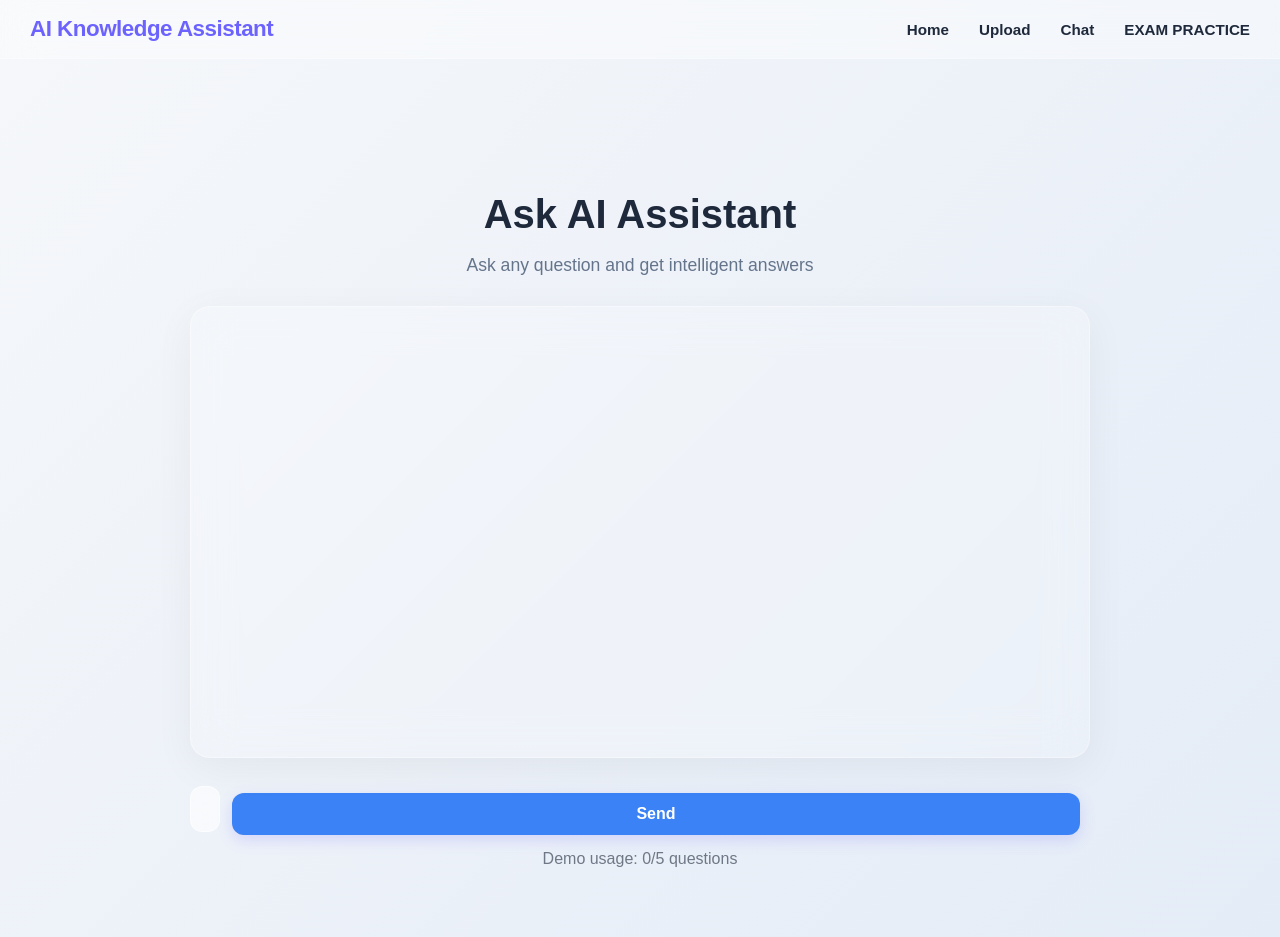
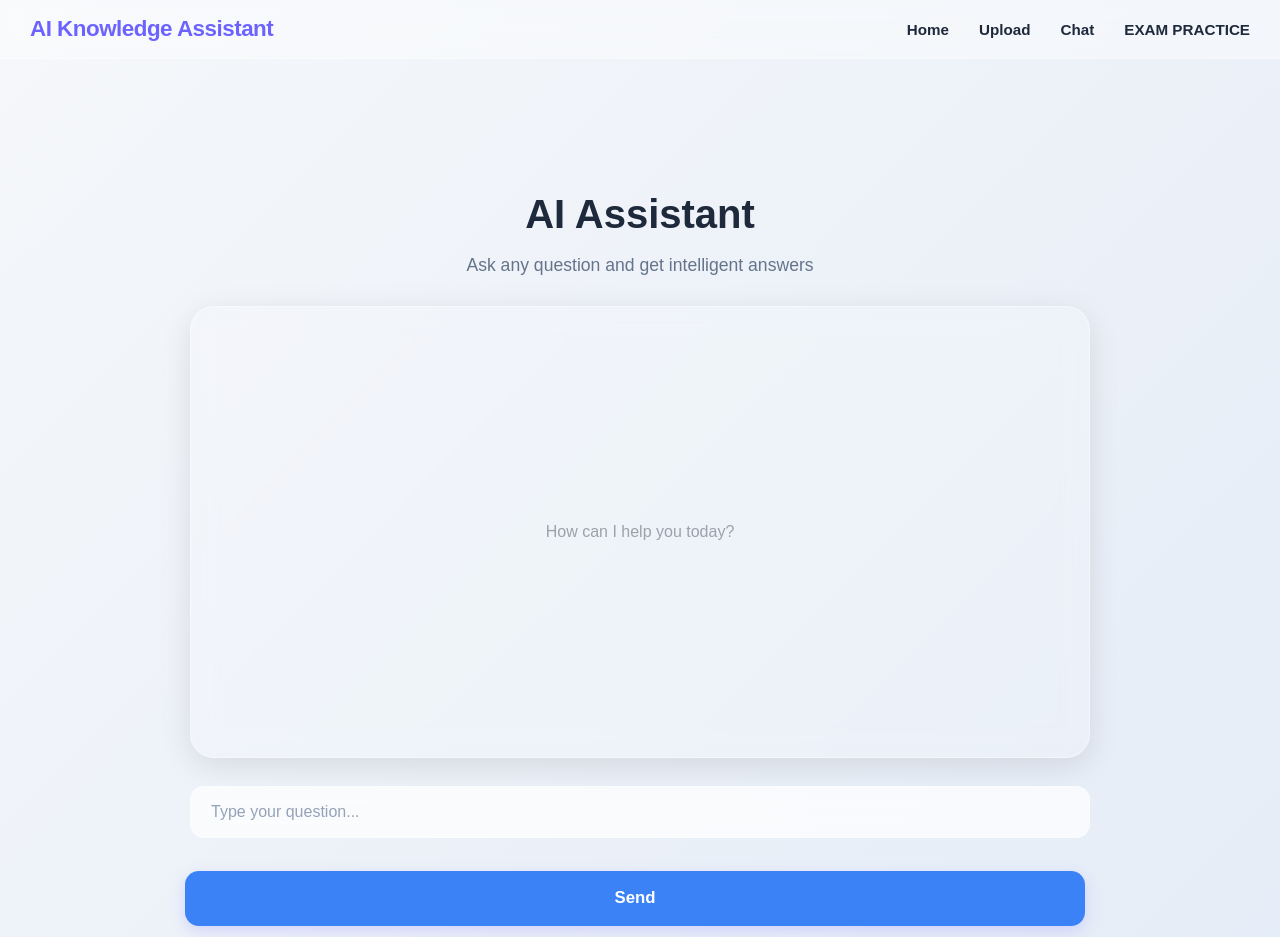
Before and after one commit to gopalthop/AI-KNOWLEDGE-ASSISSTANT-FRONTEND--GEMINI, a React (Create React App) app: page /chat in a window 1280 px wide. Shown: the top 937 px of the page. Built offline with nearby package versions, Linux system fonts and the light colour scheme.

Commit message:
ai chat desktop bug solved

```diff
--- a/src/pages/Chat/Chat.css
+++ b/src/pages/Chat/Chat.css
@@ -6,7 +6,7 @@
   background: linear-gradient(135deg, #f5f7fa, #e4ecf7);
   color: #1e293b;
   padding: clamp(20px, 4vw, 40px) clamp(15px, 3vw, 16px);
-  font-family: 'Poppins', sans-serif;
+  font-family: "Poppins", sans-serif;
 }
 
 /* ================= CENTER ================= */
@@ -102,7 +102,7 @@
   backdrop-filter: blur(10px);
   color: #1e293b;
   outline: none;
-  font-family: 'Poppins', sans-serif;
+  font-family: "Poppins", sans-serif;
   transition: all 0.25s ease;
 }
 
@@ -164,7 +164,156 @@
   .primaryBtn {
     width: 100%;
   }
-  .userMsg, .aiMsg {
+  .userMsg,
+  .aiMsg {
     max-width: 95%;
   }
 }
+/* ... keep your existing .chatPage and .chatBox styles ... */
+
+/* ================= UPDATED CHAT BOX ================= */
+.chatBox {
+  min-height: clamp(300px, 50vh, 450px);
+  max-height: 65vh;
+  overflow-y: auto;
+  margin-bottom: 20px;
+  padding: clamp(15px, 3vw, 25px);
+  display: flex;
+  flex-direction: column; /* Ensures messages stack correctly */
+
+  background: rgba(255, 255, 255, 0.15);
+  backdrop-filter: blur(12px);
+  -webkit-backdrop-filter: blur(12px);
+  border: 1px solid rgba(255, 255, 255, 0.4);
+  box-shadow: 0 8px 32px rgba(0, 0, 0, 0.1);
+  border-radius: 24px;
+}
+
+/* ================= MARKDOWN STYLING ================= */
+.aiMsg pre {
+  background: rgba(0, 0, 0, 0.05);
+  padding: 12px;
+  border-radius: 8px;
+  overflow-x: auto;
+  margin: 10px 0;
+}
+
+.aiMsg code {
+  font-family: "Fira Code", monospace;
+  font-size: 0.85rem;
+  background: rgba(108, 99, 255, 0.1);
+  padding: 2px 4px;
+  border-radius: 4px;
+}
+
+/* ================= TYPING INDICATOR ================= */
+.typing {
+  font-style: italic;
+  opacity: 0.7;
+  font-size: 0.85rem;
+  display: flex;
+  align-items: center;
+  gap: 5px;
+}
+
+.typing::after {
+  content: "...";
+  display: inline-block;
+  width: 12px;
+  animation: dot-jump 1.5s infinite;
+}
+
+@keyframes dot-jump {
+  0%,
+  20% {
+    content: ".";
+  }
+  40%,
+  60% {
+    content: "..";
+  }
+  80%,
+  100% {
+    content: "...";
+  }
+}
+
+/* ================= EMPTY STATE ================= */
+.emptyChat {
+  margin: auto;
+  opacity: 0.4;
+  text-align: center;
+}
+
+/* ================= INPUT AREA (STACKED) ================= */
+
+.chatInput {
+  display: flex;
+  flex-direction: column; /* This puts the button below the box */
+  gap: 15px; /* Space between the input and the button */
+  margin-top: 20px;
+  width: 100%;
+}
+
+.chatInput input {
+  width: 100%; /* Ensures it spans the full container */
+  padding: 16px 20px;
+  border-radius: 14px;
+  border: 1px solid rgba(255, 255, 255, 0.4);
+  background: rgba(255, 255, 255, 0.7);
+  backdrop-filter: blur(10px);
+  color: #1e293b;
+  outline: none;
+  font-family: "Poppins", sans-serif;
+  font-size: 1rem;
+  transition: all 0.25s ease;
+  box-sizing: border-box; /* Prevents padding from breaking width */
+}
+
+.chatInput input:focus {
+  background: #ffffff;
+  box-shadow: 0 4px 20px rgba(108, 99, 255, 0.15);
+  border-color: #6c63ff;
+}
+
+.primaryBtn {
+  width: 100%; /* Full width to match the input box */
+  padding: 14px;
+  min-height: 55px;
+  border-radius: 14px;
+  border: none;
+  font-weight: 600;
+  font-size: 1.05rem;
+  background: #6c63ff;
+  color: #ffffff;
+  cursor: pointer;
+  transition: all 0.3s ease;
+  box-shadow: 0 8px 20px rgba(108, 99, 255, 0.3);
+}
+
+.primaryBtn:hover {
+  transform: translateY(-2px);
+  background: #5a52e6;
+  box-shadow: 0 10px 25px rgba(108, 99, 255, 0.4);
+}
+
+.primaryBtn:active {
+  transform: translateY(0);
+}
+
+/* ================= MOBILE OPTIMIZATION ================= */
+
+@media (max-width: 650px) {
+  .chatBox {
+    max-height: 55vh; /* Gives a bit more room for the stacked input */
+  }
+
+  .userMsg,
+  .aiMsg {
+    max-width: 95%;
+  }
+
+  .pageTitle {
+    font-size: 1.6rem;
+  }
+}
--- a/src/pages/Chat/Chat.js
+++ b/src/pages/Chat/Chat.js
@@ -1,155 +1,111 @@
-import React, { useState } from "react";
+import React, { useState, useEffect, useRef } from "react";
 import axios from "axios";
 import ReactMarkdown from "react-markdown";
-import remarkGfm from "remark-gfm"; // Enables tables, strikethrough, etc.
-import { useEffect, useRef } from "react";
+import remarkGfm from "remark-gfm";
 import "./Chat.css";
 
-
-
-
-
 function Chat() {
-  // Store current question input
   const [question, setQuestion] = useState("");
-
-  // Store all chat messages (user + AI)
   const [messages, setMessages] = useState([]);
-
-  // Loading state for API request
   const [loading, setLoading] = useState(false);
-
-  // Demo usage counter (limit 5)
   const [questionCount, setQuestionCount] = useState(0);
 
-  // Function to send message to backend
+  const chatEndRef = useRef(null);
+
+  // Auto-scroll logic
+  const scrollToBottom = () => {
+    chatEndRef.current?.scrollIntoView({ behavior: "smooth" });
+  };
+
+  useEffect(() => {
+    scrollToBottom();
+  }, [messages, loading]); // Also scroll when loading state changes
+
   const sendMessage = async () => {
-    // Prevent empty messages
-    if (!question.trim()) return;
+    if (!question.trim() || loading) return;
 
-    // Demo limit check
     if (questionCount >= 5) {
-      alert("Demo limit reached. Please try later.");
+      alert("Demo limit reached.");
       return;
     }
 
-    // Increase demo counter
+    const currentQuestion = question;
+    setQuestion("");
     setQuestionCount((prev) => prev + 1);
-
-    // Add user message to chat
-    const userMsg = { type: "user", text: question };
-    setMessages((prev) => [...prev, userMsg]);
-
+    setMessages((prev) => [...prev, { type: "user", text: currentQuestion }]);
     setLoading(true);
 
-    // Save current question before clearing input
-    const currentQuestion = question;
-    setQuestion("");
-
     try {
-      // Send request to backend
       const res = await axios.post(
         `${process.env.REACT_APP_API_URL}/api/chat`,
         { question: currentQuestion }
       );
 
-      // Add AI response to chat
-      const aiMsg = {
-        type: "ai",
-        text: res.data.answer || "No response from AI.",
-      };
-
-      setMessages((prev) => [...prev, aiMsg]);
-
-    }catch (err) {
-  const errorMessage =
-    err.response?.data?.error || "Something went wrong.";
-
-  setMessages((prev) => [
-    ...prev,
-    { type: "ai", text: errorMessage },
-  ]);
-}
-    setLoading(false);
+      setMessages((prev) => [
+        ...prev,
+        { type: "ai", text: res.data.answer || "No response from AI." },
+      ]);
+    } catch (err) {
+      setMessages((prev) => [
+        ...prev,
+        { type: "ai", text: err.response?.data?.error || "Error connecting to AI." },
+      ]);
+    } finally {
+      setLoading(false);
+    }
   };
-
-  const chatEndRef = useRef(null);
-
-useEffect(() => {
-  chatEndRef.current?.scrollIntoView({ behavior: "smooth" });
-}, [messages]);
 
   return (
     <div className="chatPage">
       <section className="pageCenter">
+        <h1 className="pageTitle">AI Assistant</h1>
+        <p className="pageSubtitle">Ask any question and get intelligent answers</p>
 
-        {/* Page Title */}
-        <h1 className="pageTitle">Ask AI Assistant</h1>
+        <div className="chatBox">
+          {messages.length === 0 && !loading && (
+            <div className="emptyChat">
+              <p>How can I help you today?</p>
+            </div>
+          )}
 
-        {/* Subtitle */}
-        <p className="pageSubtitle">
-          Ask any question and get intelligent answers
-        </p>
-
-        {/* CHAT MESSAGE AREA */}
-        <div className="chatBox">
-          <div ref={chatEndRef}></div>
-
-          {/* Loop through all messages */}
           {messages.map((msg, i) => (
-            <div
-              key={i}
-              className={msg.type === "user" ? "userMsg" : "aiMsg"}
-            >
+            <div key={i} className={msg.type === "user" ? "userMsg" : "aiMsg"}>
               {msg.type === "ai" ? (
-                // Render AI response as Markdown (with table support)
                 <ReactMarkdown remarkPlugins={[remarkGfm]}>
                   {msg.text}
                 </ReactMarkdown>
               ) : (
-                // Render user message as plain text
                 msg.text
               )}
             </div>
           ))}
 
-          {/* Show typing indicator while waiting */}
           {loading && (
             <div className="aiMsg">
-              <em>AI is typing...</em>
+              <span className="typing">AI is thinking</span>
             </div>
           )}
+
+          {/* CRITICAL: Anchor must be at the very bottom */}
+          <div ref={chatEndRef} style={{ float: "left", clear: "both" }} />
         </div>
 
-        {/* INPUT AREA */}
         <div className="chatInput">
-
-          {/* Question Input */}
           <input
             placeholder="Type your question..."
             value={question}
             onChange={(e) => setQuestion(e.target.value)}
             disabled={loading}
-            onKeyDown={(e) => {
-              if (e.key === "Enter") sendMessage();
-            }}
+            onKeyDown={(e) => e.key === "Enter" && sendMessage()}
           />
-
-          {/* Send Button */}
-          <button
-            className="primaryBtn"
-            onClick={sendMessage}
-            disabled={loading}
-          >
+          <button className="primaryBtn" onClick={sendMessage} disabled={loading}>
             {loading ? "..." : "Send"}
           </button>
         </div>
 
-        {/* Demo Counter */}
-        <p style={{ opacity: 0.6, marginTop: "10px" }}>
-          Demo usage: {questionCount}/5 questions
+        <p style={{ opacity: 0.6, marginTop: "10px", fontSize: "0.8rem" }}>
+          Usage: {questionCount}/5 messages
         </p>
-
       </section>
     </div>
   );
```
